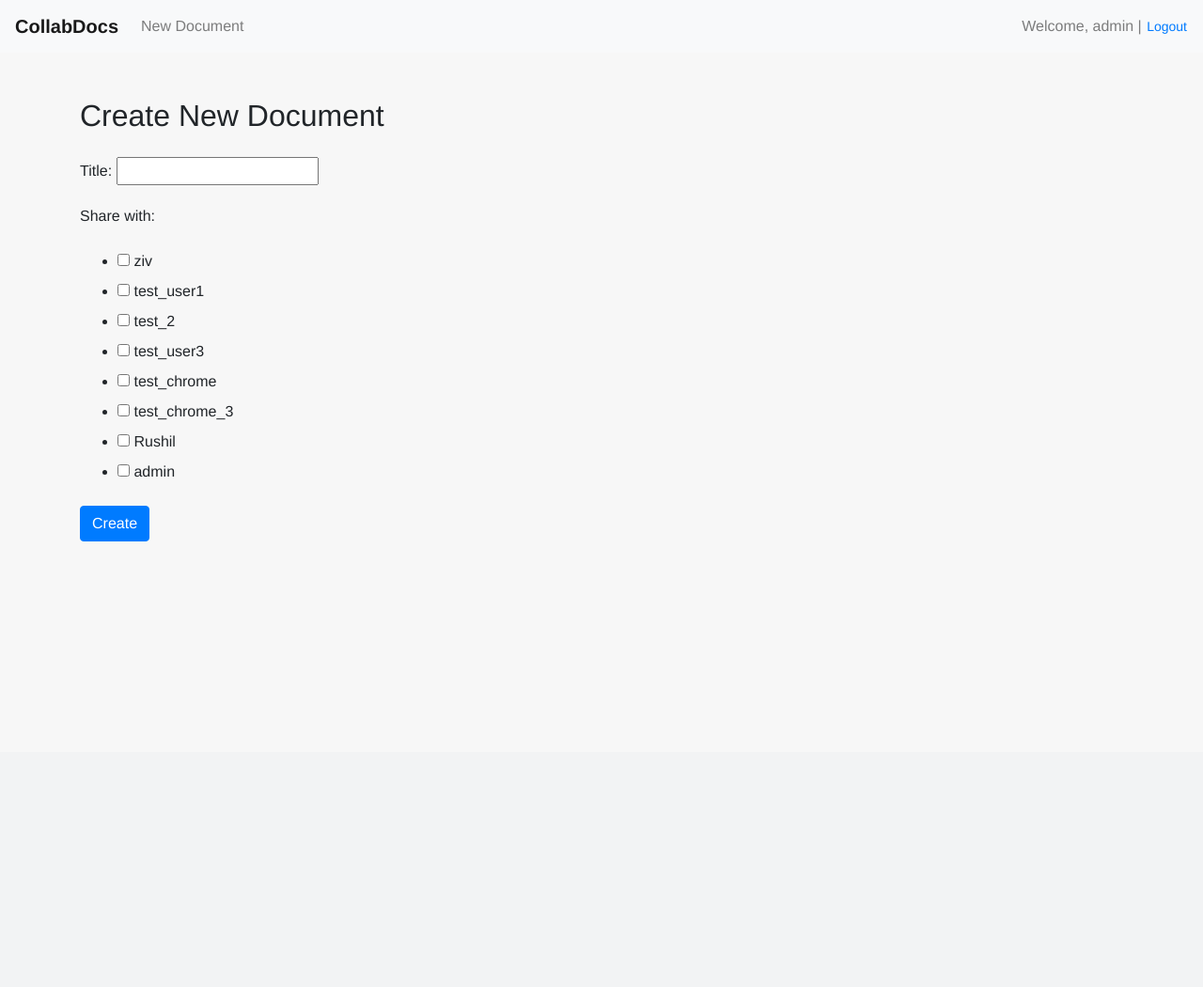
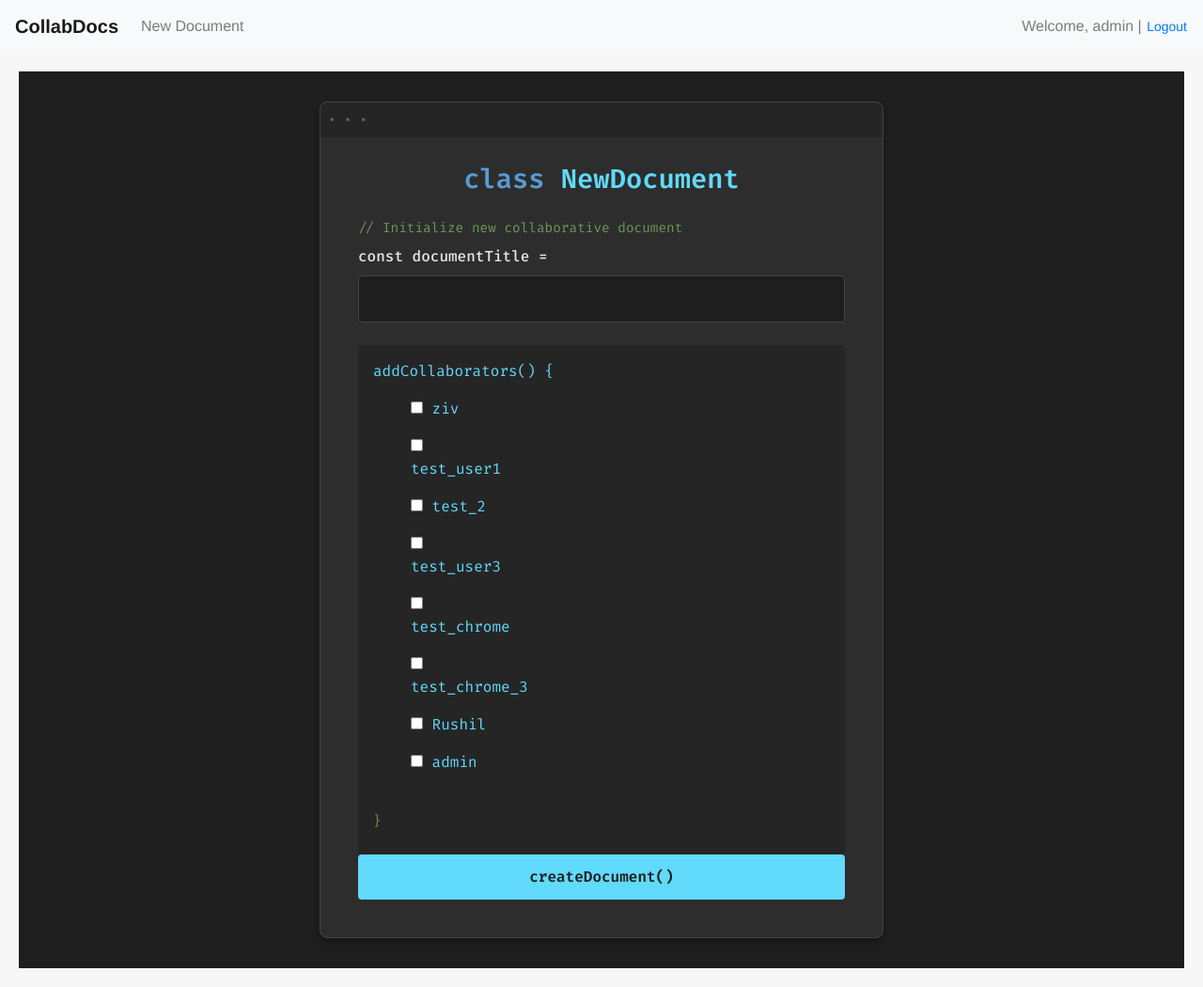
Before and after one commit to ziv1010/Collab_Editor_Main, a Django app: page /document/new/ in a window 1280 px wide. Shown: the whole page at 94% size. Before the commit the page ends 576 px from the top, so only its background shows below. Run offline with Django 3.2, Linux system fonts and the light colour scheme; a user stored in the database is signed in; data comes from the database, SQL or seed files in the repository; both versions use the stored data as it was after the commit.

Commit message:
front end changes

```diff
--- a/collaborative_text_editor/templates/document_create.html
+++ b/collaborative_text_editor/templates/document_create.html
@@ -1,12 +1,154 @@
 {% extends 'base.html' %}
 
+{% block extra_head %}
+<link href="https://fonts.googleapis.com/css2?family=Fira+Code:wght@400;500;600&display=swap" rel="stylesheet">
+<style>
+    .create-container {
+        min-height: calc(100vh - 180px);
+        display: flex;
+        align-items: center;
+        justify-content: center;
+        background-color: #1e1e1e;
+        font-family: 'Fira Code', 'Consolas', monospace;
+        padding: 2rem;
+    }
+
+    .create-box {
+        background: #2d2d2d;
+        padding: 2.5rem;
+        border-radius: 8px;
+        box-shadow: 0 4px 6px rgba(0, 0, 0, 0.3);
+        width: 100%;
+        max-width: 600px;
+        position: relative;
+        border: 1px solid #444;
+    }
+
+    .create-box::before {
+        content: '• • •';
+        position: absolute;
+        top: 0;
+        left: 0;
+        padding: 8px;
+        color: #666;
+        font-size: 14px;
+        background: #252525;
+        width: 100%;
+        border-radius: 8px 8px 0 0;
+    }
+
+    .create-box h2 {
+        color: #61dafb;
+        margin: 1.5rem 0;
+        font-weight: 600;
+        text-align: center;
+        font-size: 1.8rem;
+    }
+
+    .form-group {
+        margin-bottom: 1.5rem;
+    }
+
+    .form-group label {
+        display: block;
+        margin-bottom: 0.5rem;
+        color: #e6e6e6;
+        font-weight: 500;
+    }
+
+    .form-group input {
+        width: 100%;
+        padding: 0.75rem 1rem;
+        background: #1e1e1e;
+        border: 1px solid #444;
+        border-radius: 4px;
+        font-size: 1rem;
+        color: #e6e6e6;
+        font-family: 'Fira Code', 'Consolas', monospace;
+    }
+
+    .form-group input:focus {
+        border-color: #61dafb;
+        box-shadow: 0 0 0 2px rgba(97, 218, 251, 0.2);
+        outline: none;
+    }
+
+    .collaborators-section {
+        background: #252525;
+        padding: 1rem;
+        border-radius: 4px;
+        margin-top: 1rem;
+    }
+
+    .collaborators-section label {
+        color: #61dafb;
+        margin-bottom: 1rem;
+    }
+
+    .collaborators-list {
+        display: grid;
+        grid-template-columns: repeat(auto-fill, minmax(150px, 1fr));
+        gap: 0.5rem;
+    }
+
+    .collaborator-item {
+        display: flex;
+        align-items: center;
+        gap: 0.5rem;
+        color: #e6e6e6;
+    }
+
+    .btn-create {
+        width: 100%;
+        padding: 0.75rem;
+        background: #61dafb;
+        color: #1e1e1e;
+        border: none;
+        border-radius: 4px;
+        font-size: 1rem;
+        font-weight: 600;
+        cursor: pointer;
+        transition: all 0.2s ease;
+        font-family: 'Fira Code', 'Consolas', monospace;
+    }
+
+    .btn-create:hover {
+        background: #4fa8c7;
+        transform: translateY(-1px);
+    }
+
+    .code-comment {
+        color: #6a9955;
+        font-size: 0.9rem;
+        margin: 0.5rem 0;
+    }
+
+    .syntax-decorator {
+        color: #569cd6;
+    }
+</style>
+{% endblock %}
+
 {% block content %}
-<div class="container mt-5">
-    <h2>Create New Document</h2>
-    <form method="post" class="mt-4">
-        {% csrf_token %}
-        {{ form.as_p }}
-        <button type="submit" class="btn btn-primary">Create</button>
-    </form>
+<div class="create-container">
+    <div class="create-box">
+        <h2><span class="syntax-decorator">class</span> NewDocument</h2>
+        <div class="code-comment">// Initialize new collaborative document</div>
+        <form method="post" class="terminal-prompt">
+            {% csrf_token %}
+            <div class="form-group">
+                <label for="{{ form.title.id_for_label }}">const documentTitle = </label>
+                {{ form.title }}
+            </div>
+            <div class="collaborators-section">
+                <label>addCollaborators() {</label>
+                <div class="collaborators-list">
+                    {{ form.collaborators }}
+                </div>
+                <div class="code-comment">}</div>
+            </div>
+            <button type="submit" class="btn-create">createDocument()</button>
+        </form>
+    </div>
 </div>
 {% endblock %}
```
Also changed, not shown: collaborative_text_editor/templates/editor.html (+199 -140 lines), collaborative_text_editor/db.sqlite3.
